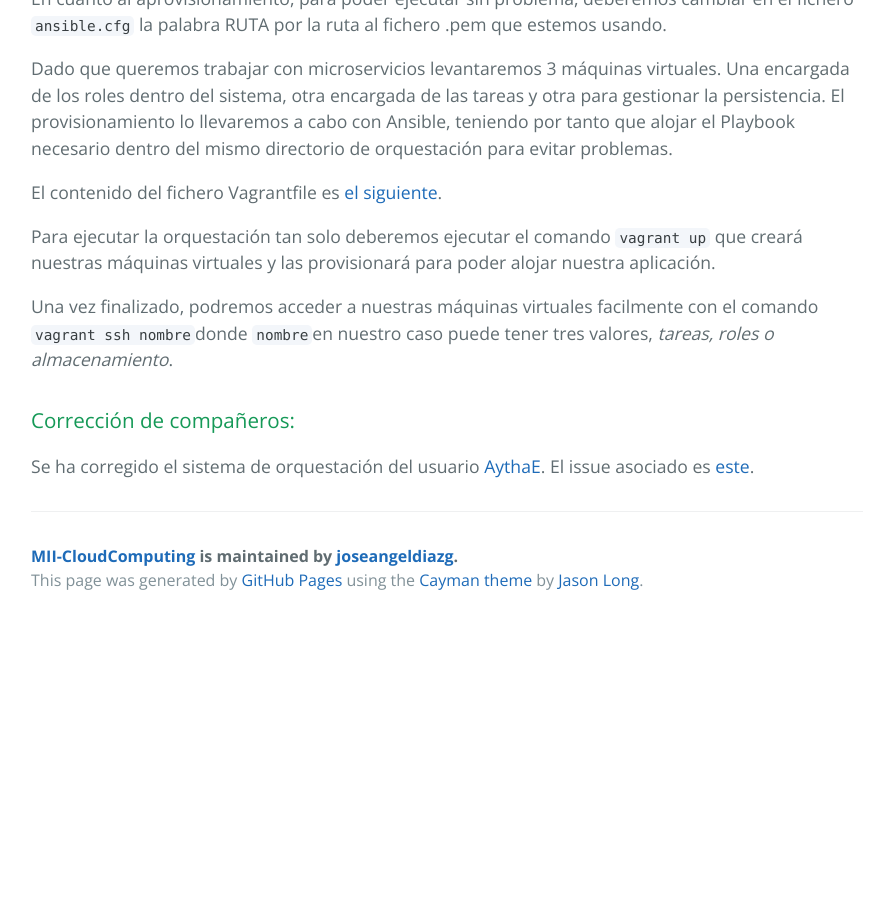
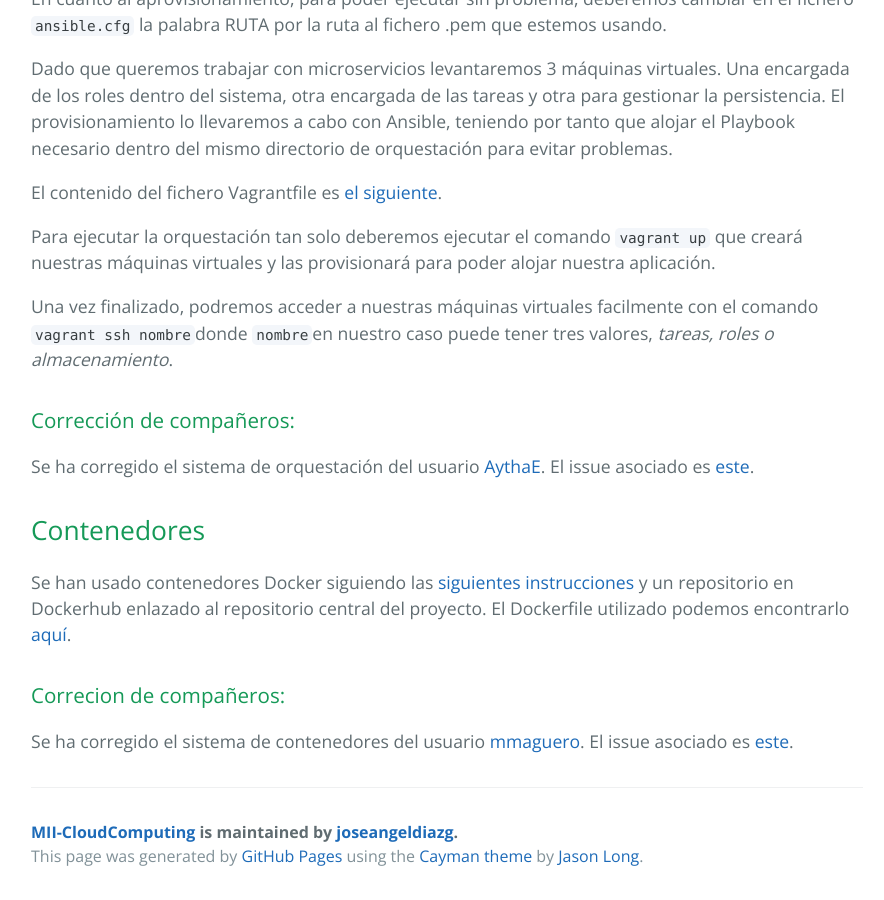
Before and after one commit to joseangeldiazg/MII-CloudComputing, a Jekyll site: the page built from index.md, in a window 1280 px wide and 900 px high, scrolled down 4586 px. Shown: the whole window, without its empty margins (193-1077 px from the left). Built offline with Jekyll 4.4.1, drawn with Linux system fonts in a browser that asks for light colours; our own code applies the rules of GitHub Pages for plain Markdown files; before the commit the page ends 5210 px from its top, so only the background shows below that.

Commit message:
Documentación y corrección finalizada. closes #13 #14

```diff
--- a/index.md
+++ b/index.md
@@ -121,3 +121,12 @@ Una vez finalizado, podremos acceder a nuestras máquinas virtuales facilmente c
 ### Corrección de compañeros:
 
 Se ha corregido el sistema de orquestación del usuario [AythaE](https://github.com/AythaE). El issue asociado es [este](https://github.com/AythaE/DeFesti/commit/d9d62f9a0b9c5770ca713fcc3878103ed30b674f#commitcomment-20169134).
+
+
+## Contenedores
+
+Se han usado contenedores Docker siguiendo las [siguientes instrucciones](https://github.com/joseangeldiazg/MII-CloudComputing/blob/master/contenedores/README.md) y un repositorio en Dockerhub enlazado al repositorio central del proyecto. El Dockerfile utilizado podemos encontrarlo [aquí](https://github.com/joseangeldiazg/MII-CloudComputing/blob/master/Dockerfile).
+
+### Correcion de compañeros:
+
+Se ha corregido el sistema de contenedores del usuario [mmaguero](https://github.com/mmaguero). El issue asociado es [este](https://github.com/mmaguero/MII-CC16-17/issues/7#issuecomment-271393603).
```
